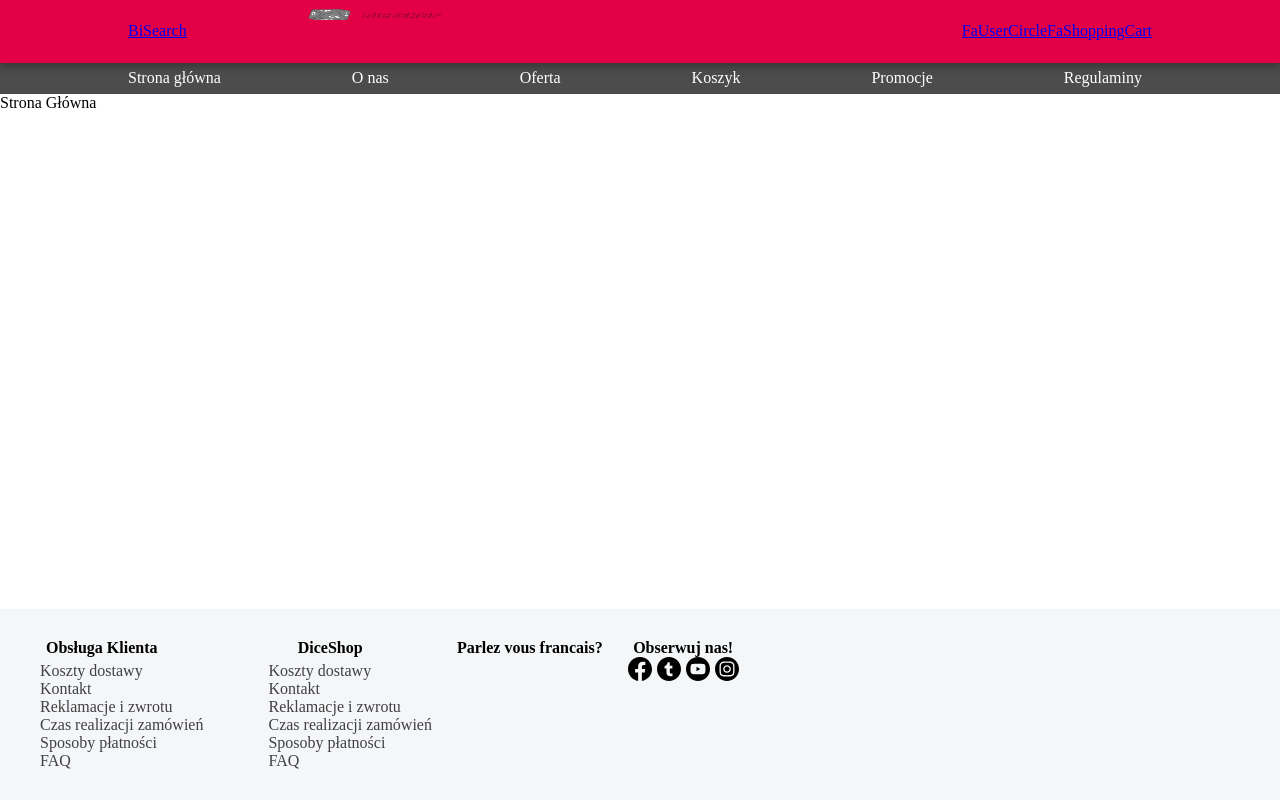
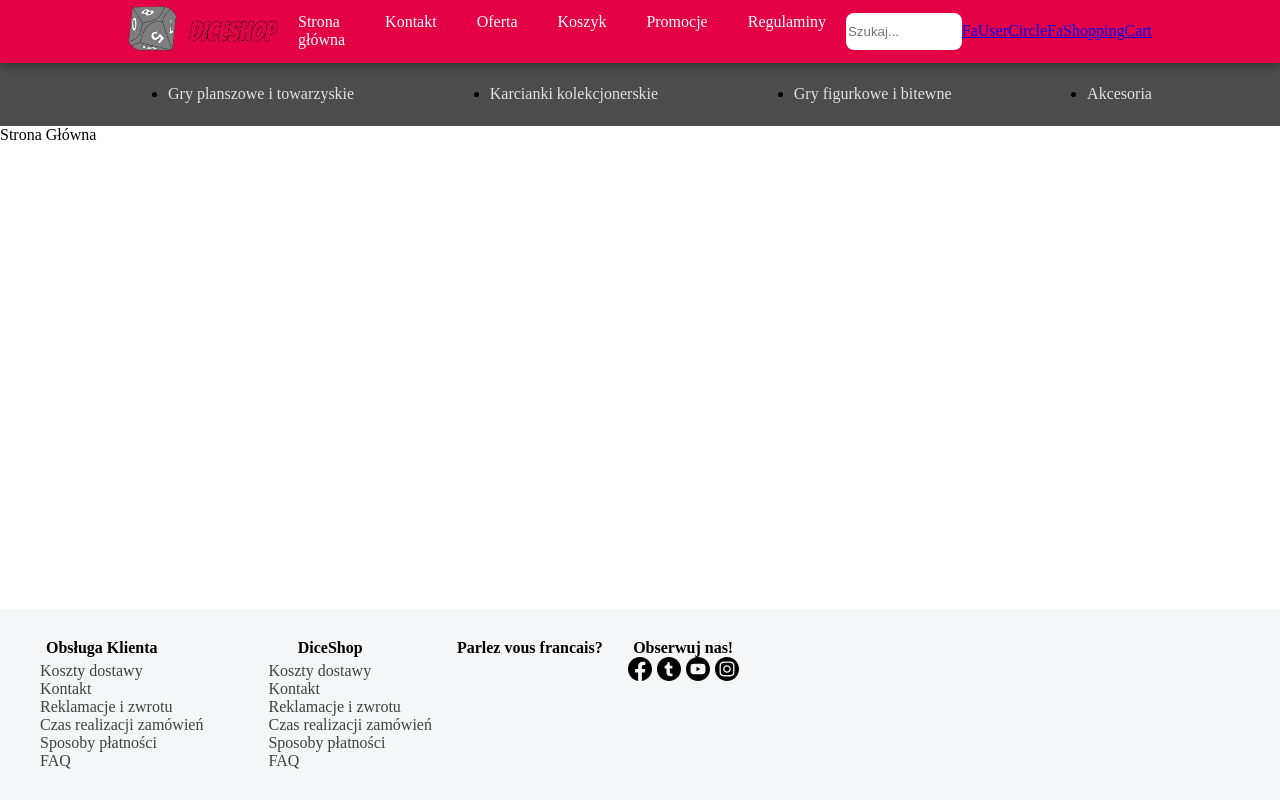
Before and after one commit to realJJordan/DiceShop, a React (Vite) app: page / in a window 1280 px wide. Built offline with nearby package versions, Linux system fonts and the light colour scheme.

Commit message:
added CategoriesBar

```diff
--- /dev/null
+++ b/src/components/CategoriesBar.tsx
@@ -0,0 +1,171 @@
+import { useState } from "react";
+
+const CategoriesBar = () => {
+  return <CategoriesBarLayout />;
+};
+
+const CategoriesBarLayout = () => {
+  const [activeCategory, setActiveCategory] = useState<string | null>(null);
+
+  const handleMouseEnter = (category: string) => {
+    setActiveCategory(category);
+  };
+
+  const handleMouseLeave = () => {
+    setActiveCategory(null);
+  };
+
+  return (
+    <div>
+      <div className="categories-bar">
+        <ul className="categories">
+          <li
+            onMouseEnter={() => handleMouseEnter("Gry planszowe i towarzyskie")}
+            onMouseLeave={handleMouseLeave}
+          >
+            <a href="#" className="category">
+              Gry planszowe i towarzyskie
+            </a>
+            {activeCategory === "Gry planszowe i towarzyskie" && (
+              <ul>
+                <li>
+                  <a href="#" className="subcategory">
+                    Gry planszowe dla dzieci
+                  </a>
+                </li>
+                <li>
+                  <a href="#" className="subcategory">
+                    Dodatki do gier
+                  </a>
+                </li>
+                <li>
+                  <a href="#" className="subcategory">
+                    Rodzinne gry planszowe
+                  </a>
+                </li>
+                <li>
+                  <a href="#" className="subcategory">
+                    Gry imprezowe i towarzyskie
+                  </a>
+                </li>
+                <li>
+                  <a href="#" className="subcategory">
+                    Przygodowe gry planszowe
+                  </a>
+                </li>
+                <li>
+                  <a href="#" className="subcategory">
+                    Strategiczne gry planszowe
+                  </a>
+                </li>
+                <li>
+                  <a href="#" className="subcategory">
+                    Gry planszowe dla dorosłych
+                  </a>
+                </li>
+              </ul>
+            )}
+          </li>
+          <li
+            onMouseEnter={() => handleMouseEnter("Karcianki kolekcjonerskie")}
+            onMouseLeave={handleMouseLeave}
+          >
+            <a href="#" className="category">
+              Karcianki kolekcjonerskie
+            </a>
+            {activeCategory === "Karcianki kolekcjonerskie" && (
+              <ul>
+                <li>
+                  <a href="#" className="subcategory">
+                    Magic The Gathering
+                  </a>
+                </li>
+                <li>
+                  <a href="#" className="subcategory">
+                    Pokémon
+                  </a>
+                </li>
+                <li>
+                  <a href="#" className="subcategory">
+                    Dragon Ball Super
+                  </a>
+                </li>
+              </ul>
+            )}
+          </li>
+          <li
+            onMouseEnter={() => handleMouseEnter("Gry figurkowe i bitewne")}
+            onMouseLeave={handleMouseLeave}
+          >
+            <a href="#" className="category">
+              Gry figurkowe i bitewne
+            </a>
+            {activeCategory === "Gry figurkowe i bitewne" && (
+              <ul>
+                <li>
+                  <a href="#" className="subcategory">
+                    Star Wars: X-Wing
+                  </a>
+                </li>
+                <li>
+                  <a href="#" className="subcategory">
+                    Warhammer 40000
+                  </a>
+                </li>
+                <li>
+                  <a href="#" className="subcategory">
+                    Horus Heresy
+                  </a>
+                </li>
+                <li>
+                  <a href="#" className="subcategory">
+                    Warhammer Age of Sigmar
+                  </a>
+                </li>
+              </ul>
+            )}
+          </li>
+          <li
+            onMouseEnter={() => handleMouseEnter("Akcesoria")}
+            onMouseLeave={handleMouseLeave}
+          >
+            <a href="#" className="category">
+              Akcesoria
+            </a>
+            {activeCategory === "Akcesoria" && (
+              <ul>
+                <li>
+                  <a href="#" className="subcategory">
+                    Talie tradycyjne
+                  </a>
+                </li>
+                <li>
+                  <a href="#" className="subcategory">
+                    Koszulki na karty
+                  </a>
+                </li>
+                <li>
+                  <a href="#" className="subcategory">
+                    Koszulki do segregatorów
+                  </a>
+                </li>
+                <li>
+                  <a href="#" className="subcategory">
+                    Albumy i portfolio
+                  </a>
+                </li>
+                <li>
+                  <a href="#" className="subcategory">
+                    Pudełka na karty
+                  </a>
+                </li>
+              </ul>
+            )}
+          </li>
+        </ul>
+      </div>
+    </div>
+  );
+};
+
+export default CategoriesBar;
--- a/src/components/NavBar.tsx
+++ b/src/components/NavBar.tsx
@@ -7,21 +7,24 @@ const NavBarLayout = () => (
     <div>
         <header>
             <a href="#" className="hamburger">GiHamburgerMenu</a>
-            <a href="#" className="search">BiSearch</a>
+            <a href="#" className="search-mobile">BiSearch</a>
             <div className="logo"><a href="#"><img src="../../public/logo.webp" alt="Logo sklepu" /></a></div>
-            <a href="#" className="user-account">FaUserCircle</a>
-            <a href="#" className="cart">FaShoppingCart</a>
-        </header>
-        <nav>
+            <nav>
                 <ul>
                     <li><a href="#">Strona główna</a></li>
-                    <li><a href="#">O nas</a>                    </li>
+                    <li><a href="#">Kontakt</a></li>
                     <li><a href="#">Oferta</a></li>
                     <li><a href="#">Koszyk</a></li>
                     <li><a href="#">Promocje</a></li>
                     <li><a href="#">Regulaminy</a></li>
                 </ul>
             </nav>
+            <input className="search" type="text" placeholder="Szukaj..."/>
+            <div className="user-cart">
+                <a href="#">FaUserCircle</a>
+                <a href="#">FaShoppingCart</a>
+            </div>
+        </header>
     </div>
 )
 
--- a/src/main.tsx
+++ b/src/main.tsx
@@ -6,6 +6,7 @@ import MainPage from './pages/MainPage';
 import ErrorPage from './pages/ErrorPage';
 import NavBar from './components/NavBar';
 import Footer from './components/Footer';
+import CategoriesBar from './components/CategoriesBar';
 
 const router = createBrowserRouter([
   {
@@ -21,6 +22,7 @@ const router = createBrowserRouter([
 ReactDOM.createRoot(document.getElementById('root') as HTMLElement).render(
   <React.StrictMode>
     <NavBar />
+    <CategoriesBar />
     <div className='pageRenderer'>
       <RouterProvider router={router} />
     </div>
--- a/src/styles/main.scss
+++ b/src/styles/main.scss
@@ -18,38 +18,18 @@ header {
         display: none;
     }
 
-    .search {
-
+    .search-mobile {
+        display: none;
     }
 
     .logo {
-        display: flex;
-        justify-content: center;
-        width: 80%;
-
         img {
-            margin: auto;
-            width: 25%;
-            height: 25%;
-        }
-    }
-
-    .user-account {
-
-
-    }
-
-    .cart {
-
-
+            width: 150px;
         }
     }
 
     nav {
-    background-color: rgba($color: #000000, $alpha: 0.7);
         color: white;
-    padding: 0.5vw 10vw 0.5vw 10vw;
-
 
         ul {
             list-style-type: none;
@@ -59,17 +39,58 @@ nav {
             justify-content: space-between;
 
             li {
-            margin-right: 10px;
+                margin: 0 20px 0 20px;
 
                 a {
                     text-decoration: none;
-                color:white;
+                    color: white;
                 }
 
                 a:visited {
                     text-decoration: none;
                     color: white;
                 }
+            }
+        }
+    }
+
+    .search {
+        border: 0;
+        border-radius: 8px;
+        height: 35px;
+        width: 25%;
+    }
+
+    .user-cart {}
+}
+
+.categories-bar {
+    background-color: rgba(0, 0, 0, 0.7);
+    padding: 0.5vw 10vw 0.5vw 10vw;
+
+    .categories {
+        display: flex;
+        align-items: center;
+        justify-content: space-between;
+
+        .category {
+            color: #e2e2e2;
+            text-decoration: none;
+        }
+
+        .category:visited {
+            color: #e2e2e2;
+            text-decoration: none;
+        }
+
+        .subcategory {
+            color: #e2e2e2;
+            text-decoration: none;
+        }
+
+        .subcategory:visited {
+            color: #e2e2e2;
+            text-decoration: none;
         }
     }
 }
```
Lines whose indentation alone changed are shown as unchanged.
